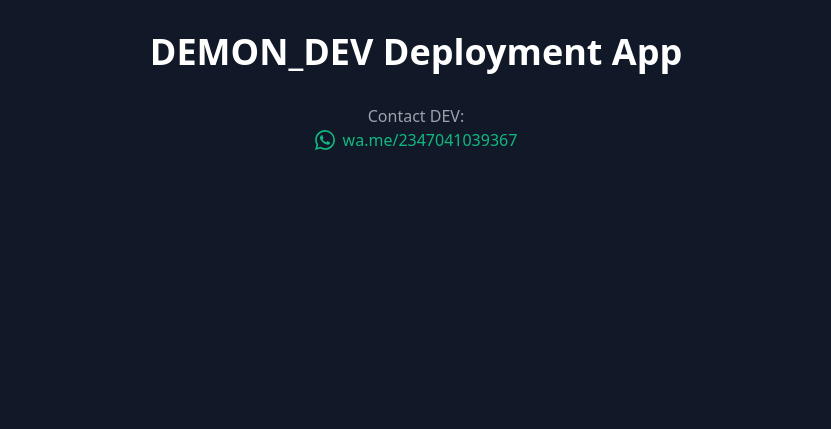
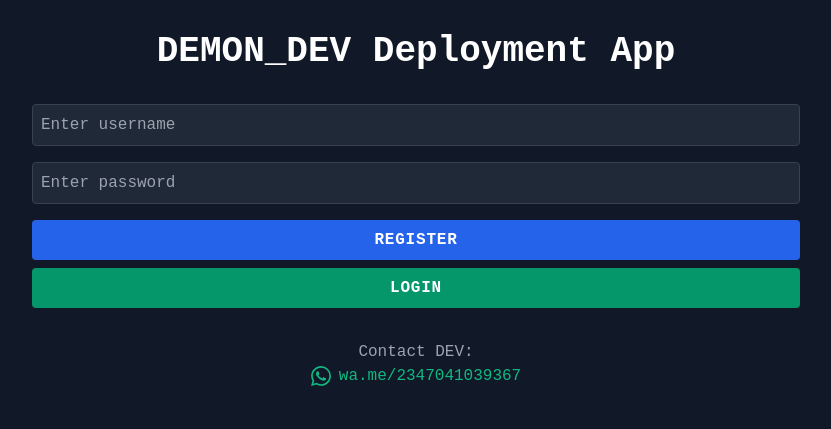
Before and after one commit to BLUEXDEMONl/DEMON_DEV, a website: page public/index.html in a window 1280 px wide. Shown: the whole page, without its empty margins (224-1055 px from the left). Drawn offline with nearby package versions, Linux system fonts and the light colour scheme; no server answers.

Commit message:
Update index.html

```diff
--- a/public/index.html
+++ b/public/index.html
@@ -5,7 +5,7 @@
     <meta name="viewport" content="width=device-width, initial-scale=1.0">
     <title>DEMON_DEV Deployment App</title>
     <link href="https://cdn.jsdelivr.net/npm/tailwindcss@2.2.19/dist/tailwind.min.css" rel="stylesheet">
-    <link rel="stylesheet" href="style.css">
+    <link rel="stylesheet" href="blue.css">
 </head>
 <body class="bg-gray-900 text-white">
     <div class="container mx-auto px-4 py-8">
@@ -52,6 +52,6 @@
           </div>
     </div>
     <script src="/socket.io/socket.io.js"></script>
-    <script src="script.js"></script>
+    <script src="blue.js"></script>
 </body>
 </html>
```
